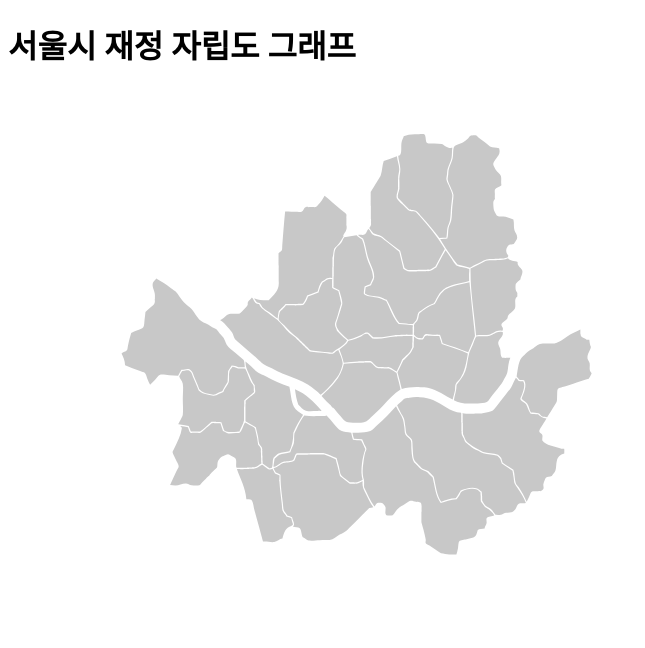
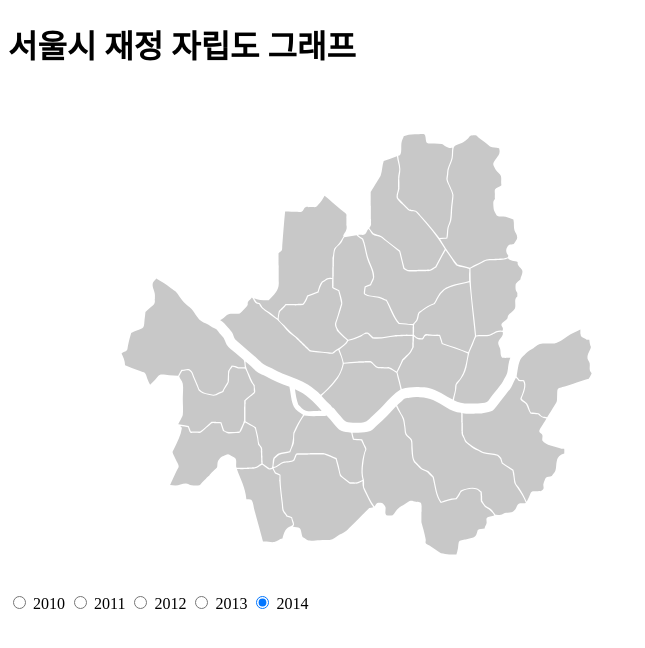
Before and after one commit to codeforseoul/LocalGovIndex, a plain HTML site: page index.html in a window 1280 px wide. Shown: the whole page, without its empty margins (0-645 px from the left). Drawn offline with Linux system fonts and the light colour scheme; no server answers.

Commit message:
add year selector

```diff
--- a/index.html
+++ b/index.html
@@ -8,6 +8,19 @@
 
 <object class="js-map" data="svg/map-seoul.svg" type="image/svg+xml" width="700px" height="500px"></object>
 
+<div class="js-year-selector">
+  <input name="year-selector" type="radio" id="2010" />
+  <label for="2010">2010</label>
+  <input name="year-selector" type="radio" id="2011" />
+  <label for="2011">2011</label>
+  <input name="year-selector" type="radio" id="2012" />
+  <label for="2012">2012</label>
+  <input name="year-selector" type="radio" id="2013" />
+  <label for="2013">2013</label>
+  <input name="year-selector" type="radio" id="2014" checked />
+  <label for="2014">2014</label>
+</div>
+
 <!-- <script src="http://code.jquery.com/jquery&#45;1.11.2.min.js"></script> -->
 <!-- <script src="http://d3js.org/d3.v3.min.js" charset="utf&#45;8"></script> -->
 <script src="js/gsheets.js"></script>
--- a/js/index.js
+++ b/js/index.js
@@ -3,6 +3,11 @@ gsheets.getWorksheet(
   "서울구재정자립도(오픈)",
   function(err, res) {
     if (err) throw new Error(err)
+
+    document.querySelector(".js-year-selector")
+    .addEventListener("change", function(e) {
+      getDistributionByYear(e.target.id, res.data)
+    })
 
     getDistributionByYear(2014, res.data)
   })
```
